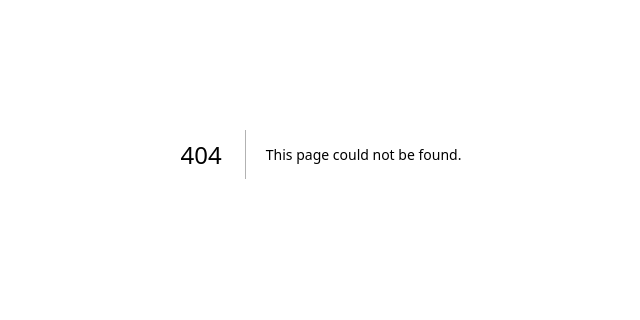
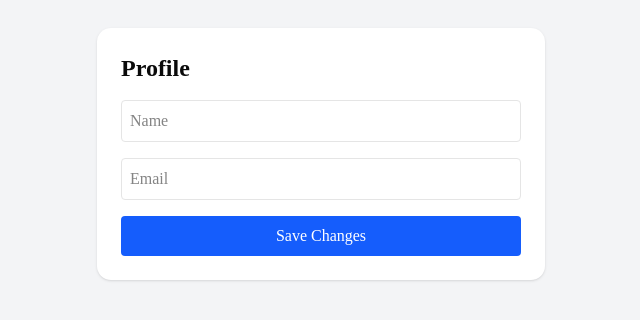
Before and after one commit to SimonasAz/student-assignment-management-system, a Next.js app: page /profile in a window 1280 px wide. Before the commit this address had no page. Shown: the part 246-566 px from the top of the page, without its empty margins (319-959 px from the left). Built offline with nearby package versions, Linux system fonts and the light colour scheme; no server answers.

Commit message:
Added user profile management, but very minimal will improve later

```diff
--- /dev/null
+++ b/app/api/user/route.ts
@@ -0,0 +1,45 @@
+import prisma from "@/prisma/lib/prisma";
+import { getCurrentUser } from "@/lib/auth";
+
+export async function GET() {
+    const user = await getCurrentUser()
+    if (!user) {
+        return new Response(JSON.stringify({ error: "Unauthorized" }), { status: 401 })
+    }
+    return Response.json({ id: user.id, name: user.name, email: user.email })
+}
+
+export async function PUT(req: Request) {
+    const user = await getCurrentUser()
+
+    if (!user) {
+        return new Response(JSON.stringify({ error: "Unauthorized" }), { status: 401 })
+    }
+
+    const data = await req.json()
+
+    try {
+        const updated = await prisma.user.update({
+            where: { id: user.id },
+            data: {
+                name: data.name,
+                email: data.email
+            }
+        })
+
+        return Response.json(updated)
+
+    } catch (err: any) {
+        if (err.code === "P2002") {
+            return new Response(
+                JSON.stringify({ error: "Email already in use" }),
+                { status: 400 }
+            )
+        }
+
+        return new Response(
+            JSON.stringify({ error: "Something went wrong" }),
+            { status: 500 }
+        )
+    }
+}
--- a/app/assignments/page.tsx
+++ b/app/assignments/page.tsx
@@ -184,6 +184,13 @@ export default function Assignments(){
       className="bg-indigo-600 hover:bg-indigo-700 text-white px-4 py-2 rounded shadow cursor-pointer">
         View Dashboard
       </button>
+
+      <button
+      onClick={() => window.location.href = "/profile"}
+      className="bg-gray-600 hover:bg-gray-700 text-white px-4 py-2 rounded shadow"
+    >
+      Profile
+    </button>
       {error && <p className="mb-4 p-3 bg-red-100 border border-red-300 text-red-700 rounded">{error}</p>}
 
       <div className="bg-white shadow-md rounded-xl p-6 space-y-4">
--- /dev/null
+++ b/app/profile/page.tsx
@@ -0,0 +1,74 @@
+"use client"
+
+import { useEffect, useState } from "react"
+import { useRouter } from "next/navigation"
+export default function Profile() {
+    const [name, setName] = useState("")
+    const [email, setEmail] = useState("")
+    const [message, setMessage] = useState("")
+    const router = useRouter()
+
+    useEffect(() => {
+        loadUser()
+    }, [])
+
+    async function loadUser() {
+        const res = await fetch("/api/user")
+
+        if (!res.ok) return
+
+        const data = await res.json()
+        setName(data.name)
+        setEmail(data.email)
+    }
+
+    async function updateUser(e: any) {
+        e.preventDefault()
+
+        const res = await fetch("/api/user", {
+            method: "PUT",
+            headers: { "Content-Type": "application/json" },
+            body: JSON.stringify({ name, email })
+        })
+
+        const data = await res.json()
+        if (res.ok) {
+                setMessage("Profile updated successfully")
+                router.push("/assignments")
+            } else {
+                setMessage(data.error || "Failed to update profile")
+            }
+    }
+
+    return (
+        <div className="min-h-screen flex justify-center items-center bg-gray-100">
+      <form
+        onSubmit={updateUser}
+        className="bg-white p-6 rounded-xl shadow w-full max-w-md space-y-4"
+      >
+        <h1 className="text-2xl font-bold">Profile</h1>
+
+        <input
+          value={name}
+          onChange={(e) => setName(e.target.value)}
+          placeholder="Name"
+          className="w-full border p-2 rounded"
+        />
+
+        <input
+          value={email}
+          onChange={(e) => setEmail(e.target.value)}
+          placeholder="Email"
+          className="w-full border p-2 rounded"
+        />
+
+        <button className="bg-blue-600 text-white px-4 py-2 rounded w-full">
+          Save Changes
+        </button>
+
+        {message && <p className="text-sm text-gray-600">{message}</p>}
+      </form>
+    </div>
+    )
+
+}
```
